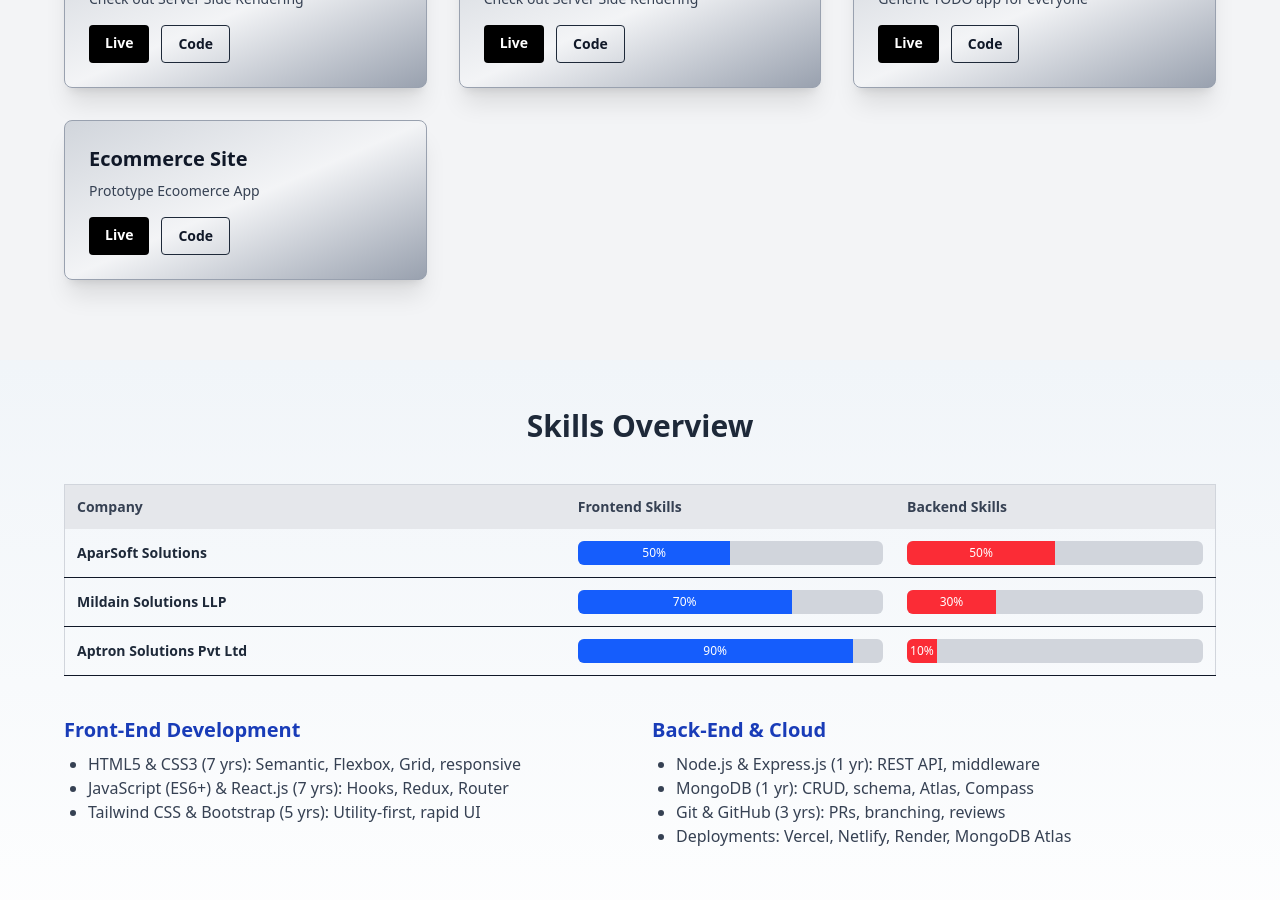
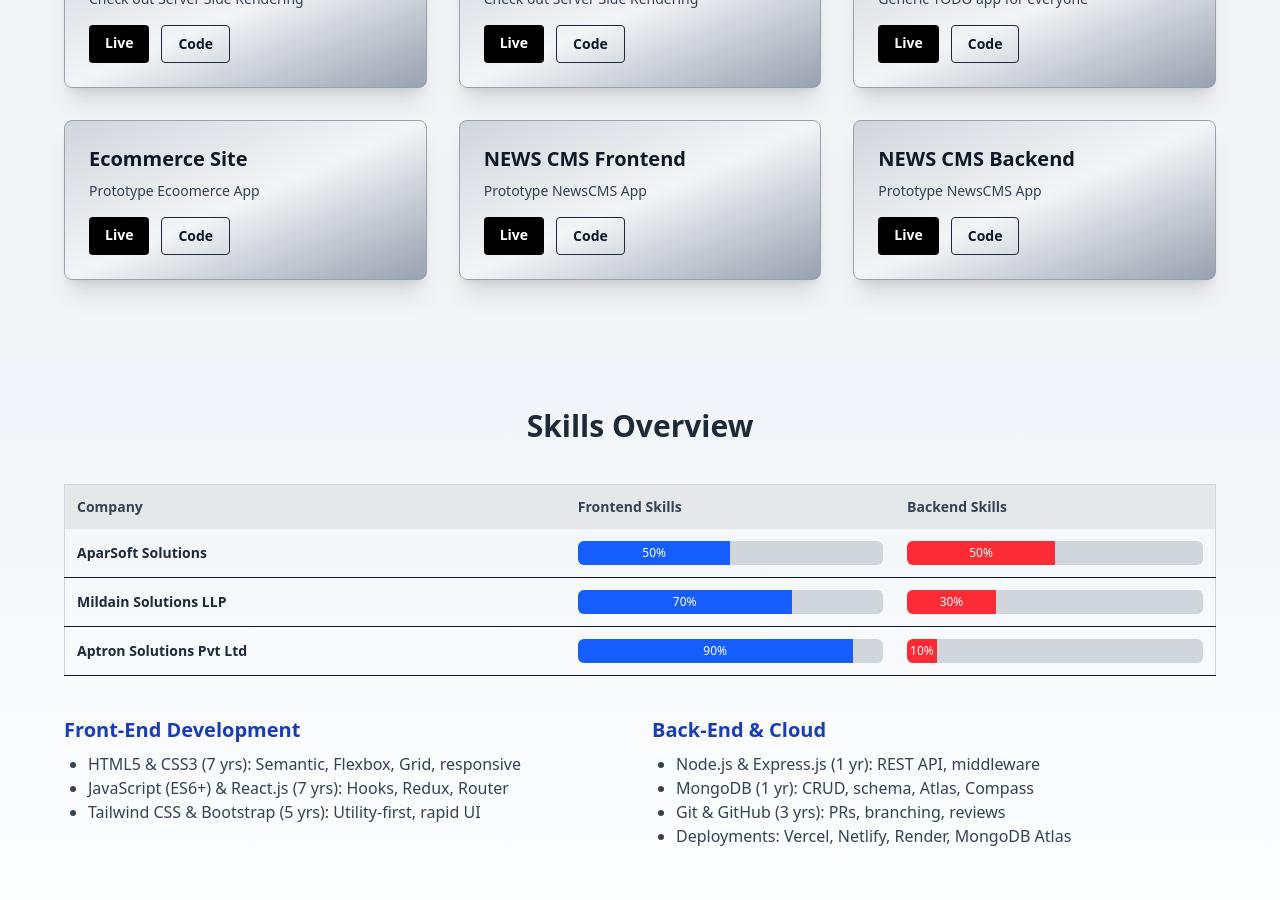
Before and after one commit to sbbhaskar/Portfolio-Bhaskar, a React (Vite) app: page / in a window 1280 px wide. Shown: the part 1720-2620 px from the top of the page. Built offline with nearby package versions, Linux system fonts and the light colour scheme.

Commit message:
Update Projects.jsx

```diff
--- a/src/components/Projects.jsx
+++ b/src/components/Projects.jsx
@@ -93,6 +93,20 @@ const projects = [
     live: "https://github.com/sbbhaskar",
     code: "https://github.com/sbbhaskar/ecommerce-front-back-code",
   },
+  {
+    id: 14,
+    title: "NEWS CMS Frontend",
+    desc: "Prototype NewsCMS App",
+    live: "https://github.com/sbbhaskar?tab=repositories",
+    code: "https://github.com/sbbhaskar/NEWS-CMS-Frontend",
+  },
+  {
+    id: 15,
+    title: "NEWS CMS Backend",
+    desc: "Prototype NewsCMS App",
+    live: "https://github.com/sbbhaskar?tab=repositories",
+    code: "https://github.com/sbbhaskar/NEWS-CMS-Backend",
+  },
 ];
 
 function Projects() {
```
